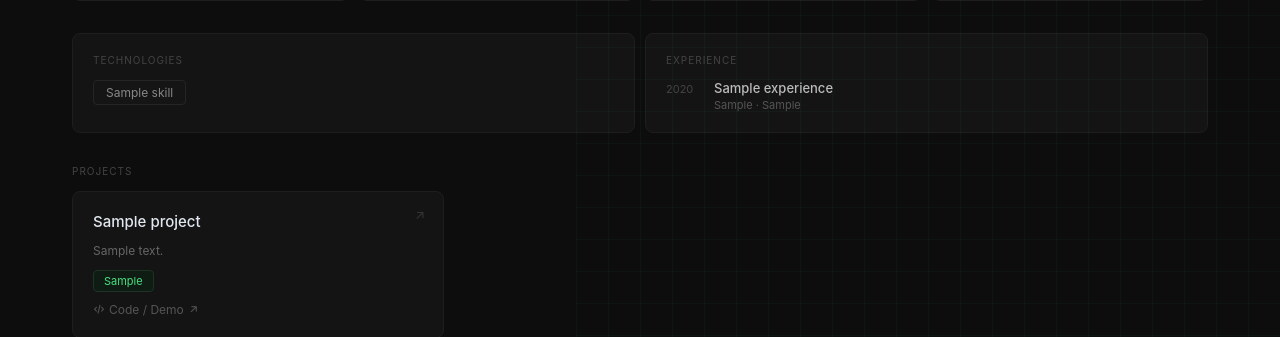
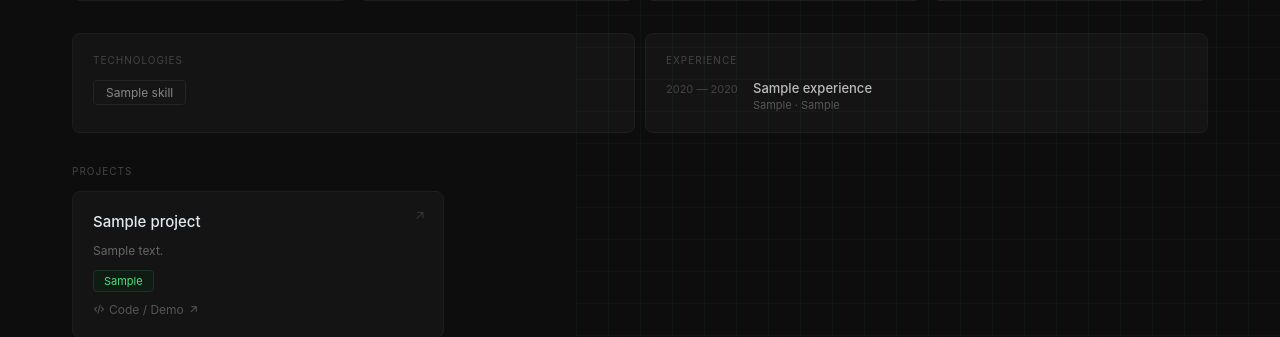
Before and after one commit to Dmytro-Oleksiienko/portfolio-site, a Django app: page / in a window 1280 px wide. Shown: the part 369-706 px from the top of the page. Run offline with Django 5.2, Linux system fonts and the light colour scheme; tables that the repository leaves empty hold one stand-in row (values such as "Sample post"); grey boxes marked "Sample" are stand-in pictures.

Commit message:
Fix UI: Show both start and end year in experience section without wrapping

```diff
--- a/portfolio/main/templates/main/index.html
+++ b/portfolio/main/templates/main/index.html
@@ -78,7 +78,7 @@
         .chip { font-size: 12px; padding: 4px 12px; border-radius: 4px; background: #151515; border: 0.5px solid #252525; color: #888; }
         .exp-list { display: flex; flex-direction: column; gap: 12px; }
         .exp-item { display: flex; gap: 12px; }
-        .exp-year { font-size: 11px; color: #444; min-width: 36px; padding-top: 2px; }
+        .exp-year { font-size: 11px; color: #444; min-width: 75px; padding-top: 2px; white-space: nowrap; }
         .exp-title { font-size: 13px; color: #bbb; margin-bottom: 2px; font-weight: 500; }
         .exp-sub { font-size: 11px; color: #555; }
 
@@ -274,7 +274,7 @@
         <div class="exp-list">
             {% for exp in experience %}
             <div class="exp-item">
-                <span class="exp-year">{{ exp.start_year }}</span>
+                <span class="exp-year">{{ exp.start_year }} &mdash; {{ exp.end_year }}</span>
                 <div>
                     <p class="exp-title">{{ exp.name }}</p>
                     <p class="exp-sub">{{ exp.faculty }}{% if exp.department %} · {{ exp.department }}{% endif %}</p>
```
